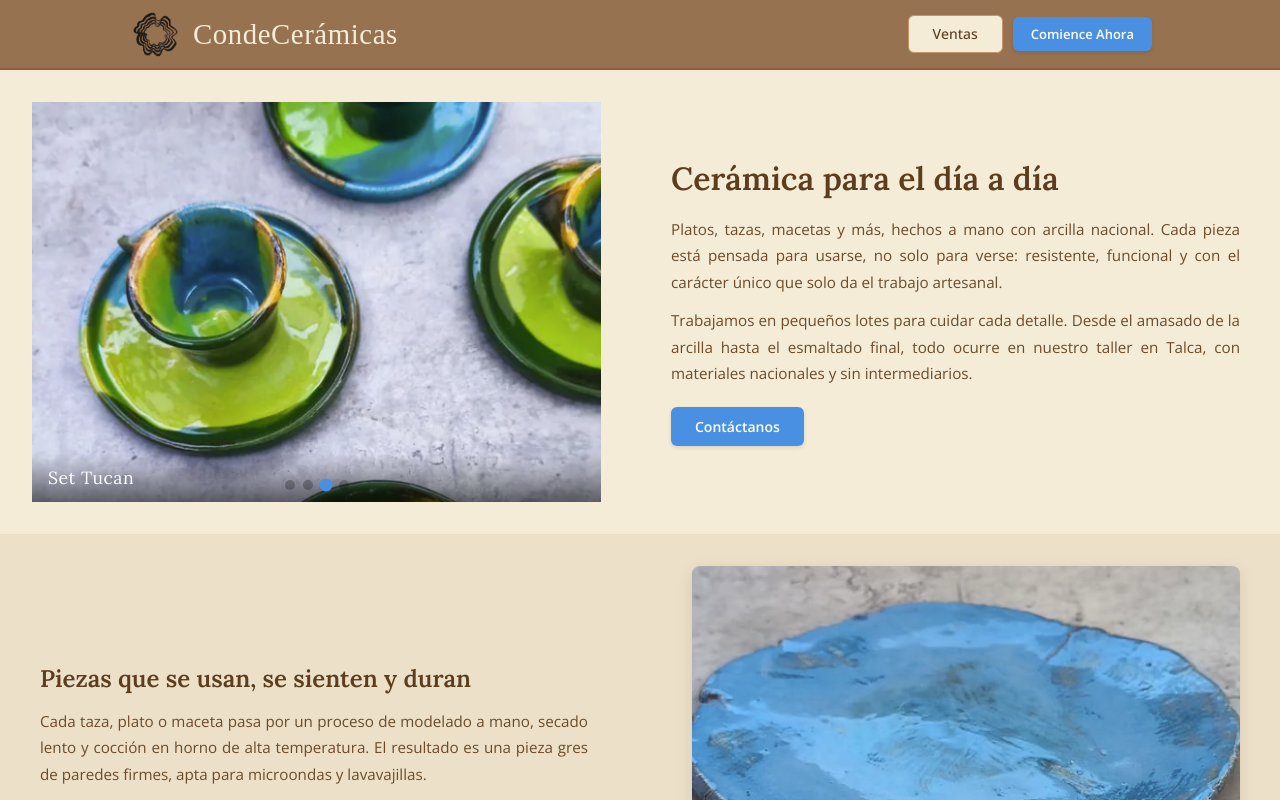
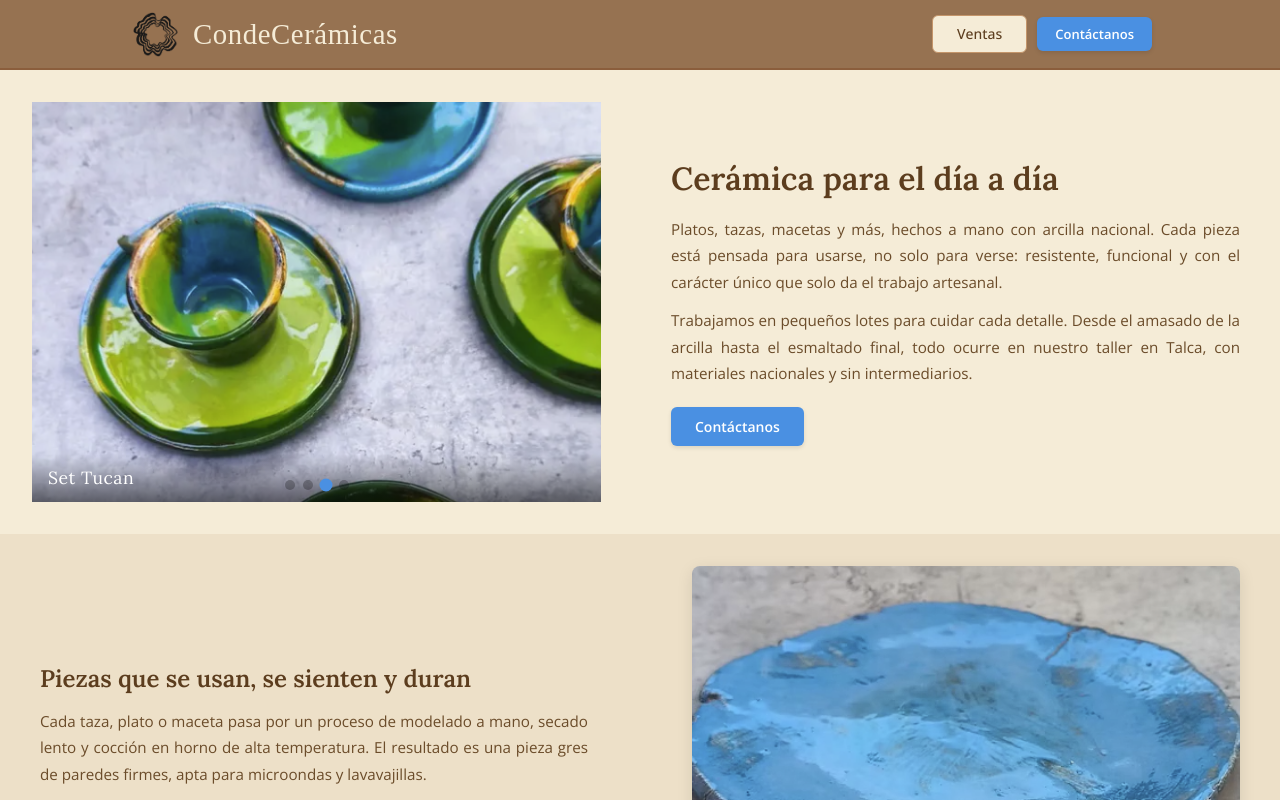
Before and after one commit to RenatoIzq/evaluacion_1, a React (Vite) app: page / in a window 1280 px wide. Shown: the top 800 px of the page. Built offline with nearby package versions, Linux system fonts and the light colour scheme; a web font is replaced by a local one.

Commit message:
cambio del boton en navbar

```diff
--- a/src/components/NavBar/index.jsx
+++ b/src/components/NavBar/index.jsx
@@ -1,9 +1,11 @@
-import { Link } from "react-router-dom";
+import { Link, useNavigate } from "react-router-dom";
 import { Button } from "../Button";
 import logoIcon from "../../assets/CONDECERAMICA.png";
 import "./index.css";
 
 export const NavBar = () => {
+  const navigate = useNavigate();
+
   return (
     <nav className="navbar">
       <div className="navbar-container">
@@ -21,7 +23,7 @@ export const NavBar = () => {
           <Link to="/ventas" className="btn-ventas">
             Ventas
           </Link>
-          <Button text="Comience Ahora" />
+          <Button text="Contáctanos" onClick={() => navigate('/contacto')} />
         </div>
       </div>
     </nav>
```
